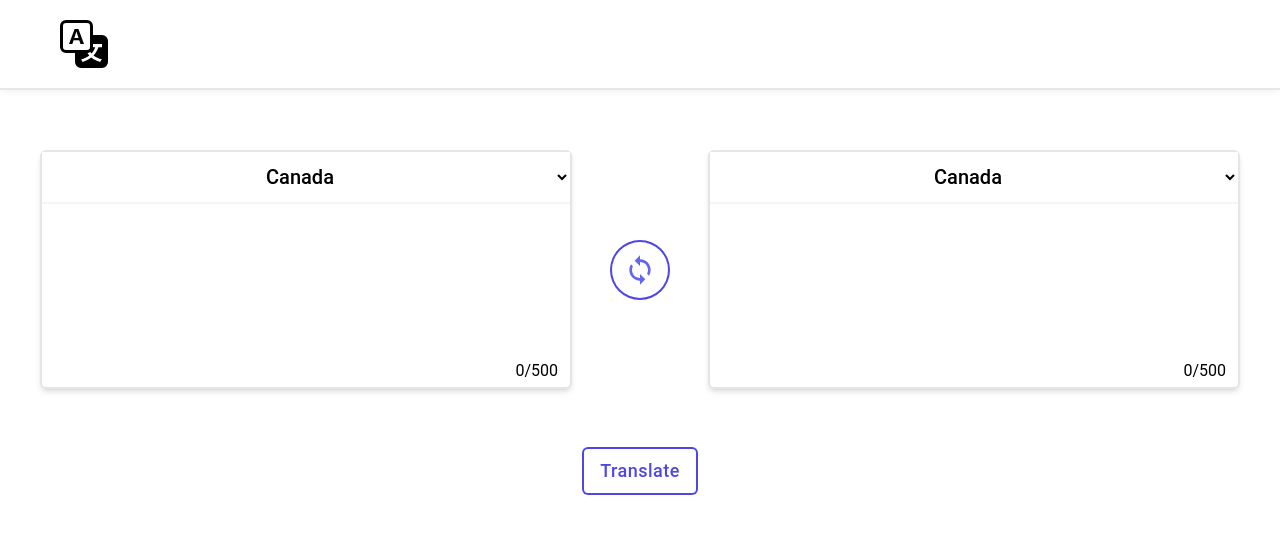
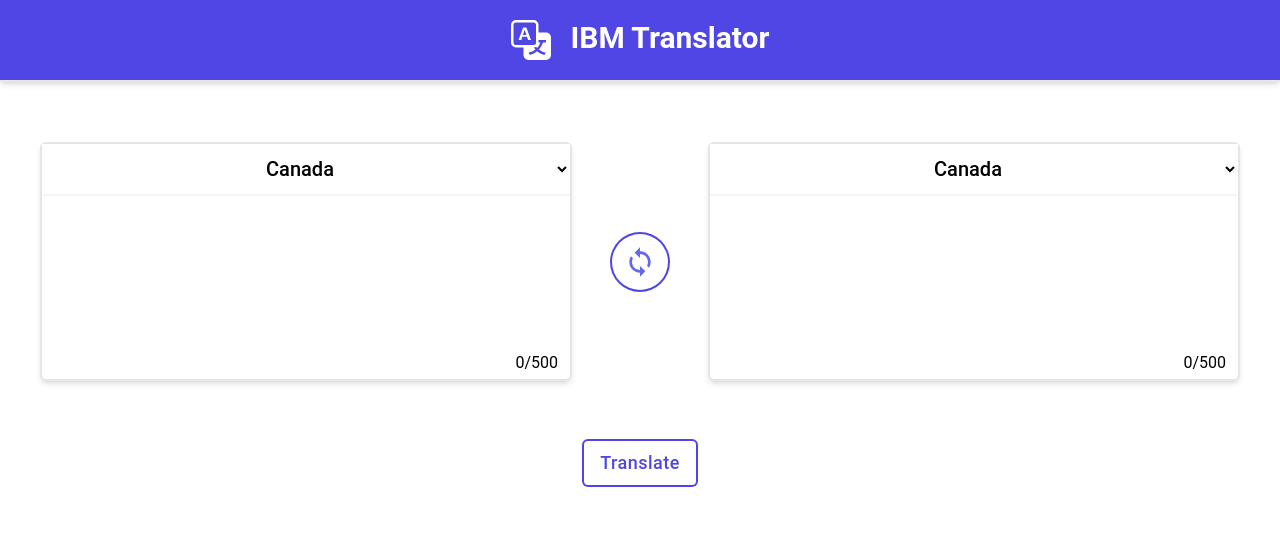
Before and after one commit to neemiassgc/ibm-translator-ui, a React (Create React App) app: page / in a window 1280 px wide. Shown: the top 534 px of the page. Built offline with nearby package versions, Linux system fonts and the light colour scheme.

Commit message:
Add a tittle and an icon to the header and improve design

```diff
--- a/src/App.js
+++ b/src/App.js
@@ -4,10 +4,14 @@
 import loader from "./ball-triangle.svg";
 
 function Header() {
-  return (<div className="w-full p-5 shadow-md border-b-2 shadow-stone-100">
-    <BsTranslate size="3rem" className="ml-10"/>
-  </div>)
-
+  return (
+    <div className="w-full p-5 shadow-md border-b-2 bg-indigo-600">
+      <div className="flex justify-center">
+        <BsTranslate size="2.5rem" className="text-white"/>
+        <h2 className="text-white text-3xl font-bold ml-5">IBM Translator</h2>
+      </div>
+    </div>
+  )
 }
 
 class Field extends React.Component {
@@ -95,7 +99,7 @@
 
   render() {
     return (
-      <div className="container mx-auto">
+      <div className="container min-w-full min-h-screen relative">
         <Header />
 
         <div className="flex w-full mt-5">
```
